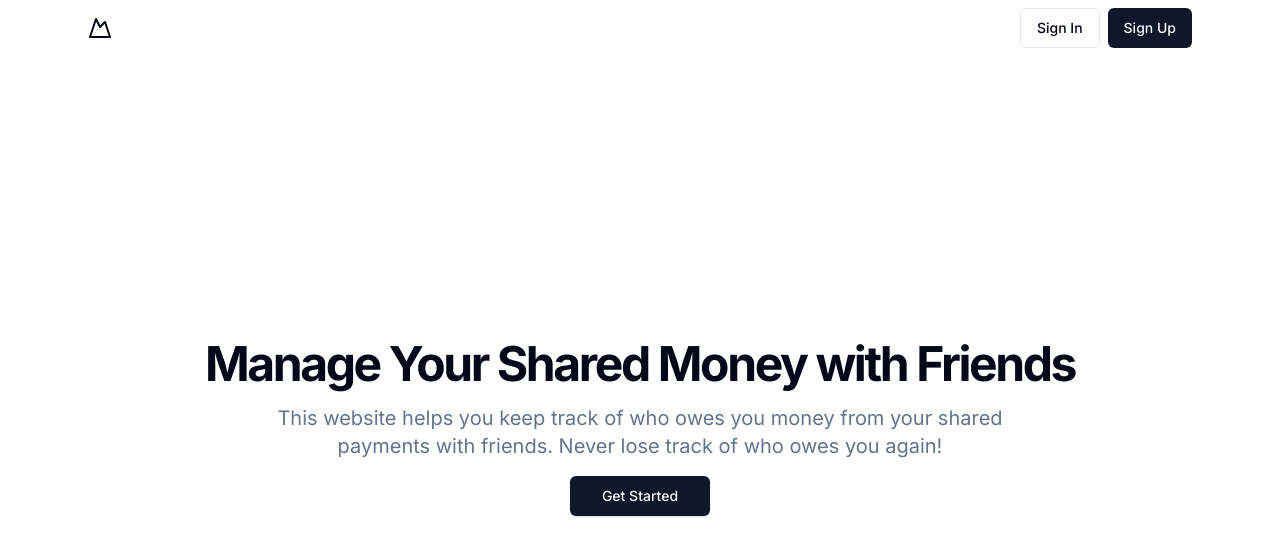
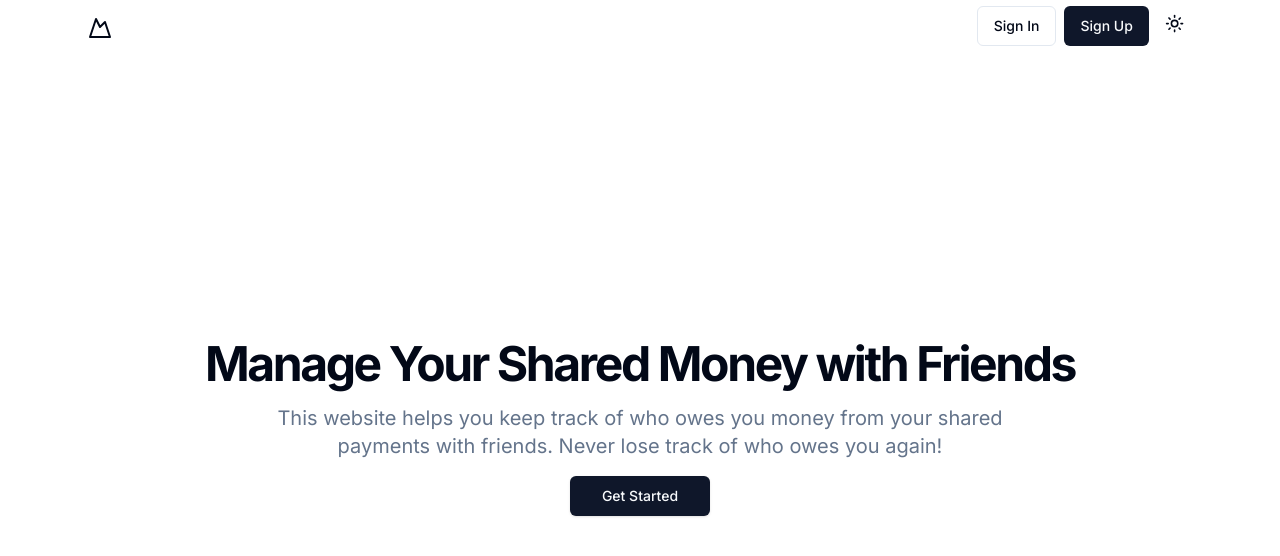
Before and after one commit to romanpoudel/share-pay, a Next.js app: page / in a window 1280 px wide. Shown: the top 556 px of the page. Built offline with nearby package versions, Linux system fonts and the light colour scheme.

Commit message:
feat(theme): theme toggler

```diff
--- a/src/app/api/register/route.ts
+++ /dev/null
@@ -1 +0,0 @@
-export async function POST(request: Request) {}
--- a/src/app/layout.tsx
+++ b/src/app/layout.tsx
@@ -1,6 +1,7 @@
 import type { Metadata } from 'next';
 import { Inter } from 'next/font/google';
 import './globals.css';
+import { ThemeProvider } from '@/components/theme-provider';
 
 const inter = Inter({ subsets: ['latin'] });
 
@@ -17,9 +18,16 @@
   return (
     <html lang="en">
       <body className={inter.className}>
-        <div className="mx-auto flex w-full justify-center">
-          <div className="w-full md:max-w-6xl">{children}</div>
-        </div>
+        <ThemeProvider
+          attribute="class"
+          defaultTheme="system"
+          enableSystem
+          disableTransitionOnChange
+        >
+          <div className="mx-auto flex w-full justify-center">
+            <div className="w-full md:max-w-6xl">{children}</div>
+          </div>
+        </ThemeProvider>
       </body>
     </html>
   );
--- a/src/app/logout/page.tsx
+++ /dev/null
@@ -1,17 +0,0 @@
-import { signOut } from '@/auth';
-import React from 'react';
-
-const page = () => {
-  return (
-    <form
-      action={async (formData) => {
-        'use server';
-        await signOut({ redirectTo: '/' });
-      }}
-    >
-      <button>logout</button>
-    </form>
-  );
-};
-
-export default page;
--- a/src/app/page.tsx
+++ b/src/app/page.tsx
@@ -1,5 +1,6 @@
 import Link from 'next/link';
 import { Button } from '@/components/ui/button';
+import { ThemeToggle } from '@/components/theme-toggle';
 
 export default function Component() {
   return (
@@ -20,6 +21,7 @@
           <Button asChild>
             <Link href={'/auth/register'}>Sign Up</Link>
           </Button>
+          <ThemeToggle isDropDown={true} />
         </div>
       </header>
       <main className="flex flex-1 items-center justify-center">
--- /dev/null
+++ b/src/components/theme-provider.tsx
@@ -0,0 +1,9 @@
+'use client';
+
+import * as React from 'react';
+import { ThemeProvider as NextThemesProvider } from 'next-themes';
+import { type ThemeProviderProps } from 'next-themes/dist/types';
+
+export function ThemeProvider({ children, ...props }: ThemeProviderProps) {
+  return <NextThemesProvider {...props}>{children}</NextThemesProvider>;
+}
```
